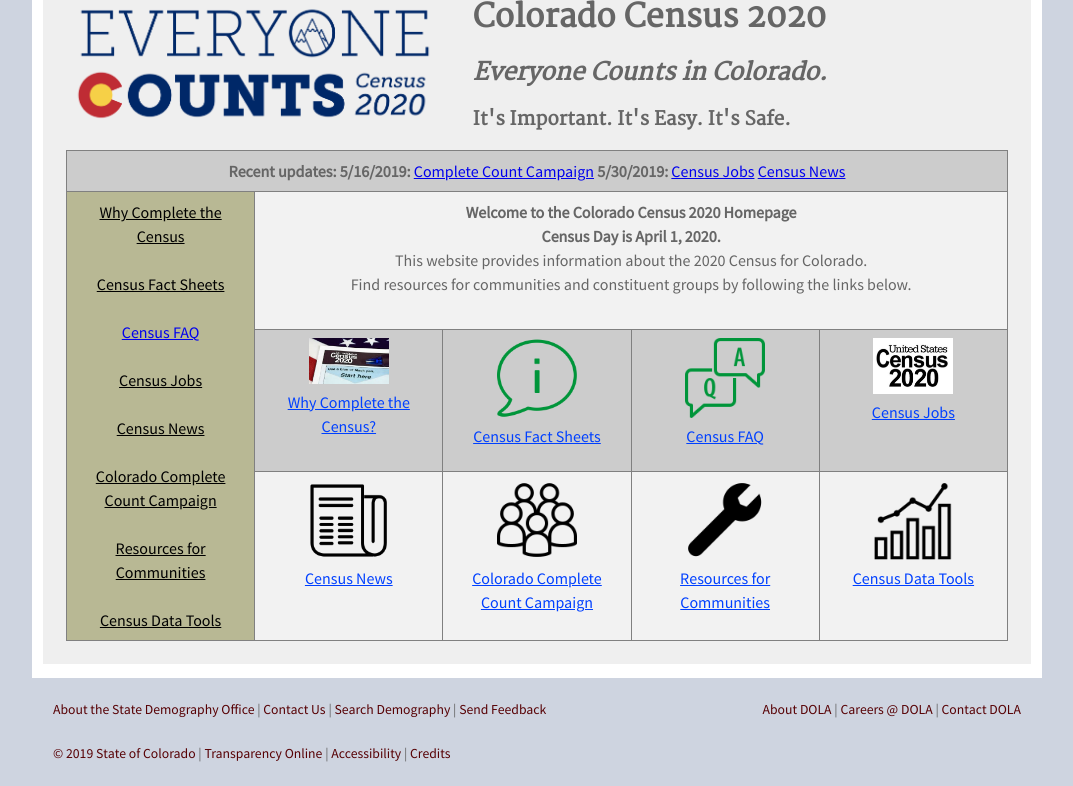
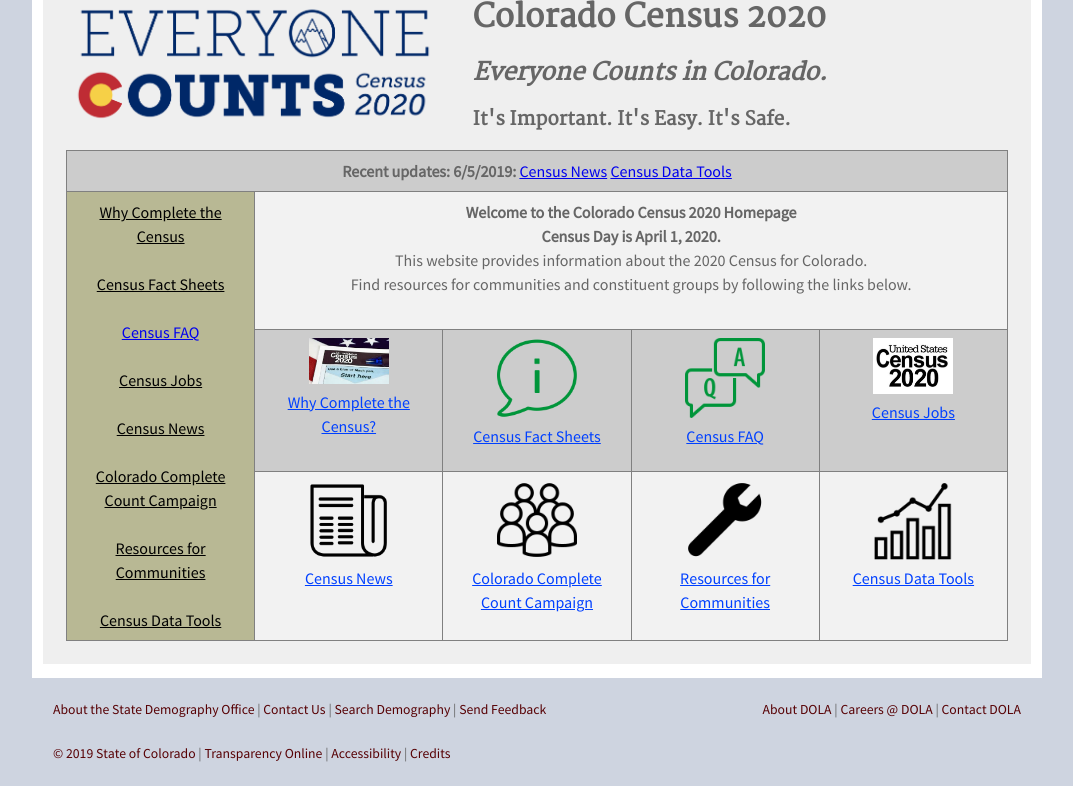
Before and after one commit to TBleess/Website_New, a Jekyll site: the page built from pages/5_CensusACS/census_2020_main.html, in a window 1280 px wide and 900 px high, scrolled down 851 px, cut to the strip 114-900 px from the top of the window. Shown: the whole strip, without its empty margins (103-1176 px from the left). Built offline with Jekyll 4.4.1, drawn with Linux system fonts in a browser that asks for light colours.

Commit message:
Update census_2020_main.html

```diff
--- a/pages/5_CensusACS/census_2020_main.html
+++ b/pages/5_CensusACS/census_2020_main.html
@@ -68,9 +68,8 @@
 		<col width="176px">
 		<td align="left" colspan="5" >
 			<b>Recent updates:</b>
-			<b>5/16/2019:</b> <a href='https://demography.dola.colorado.gov/demography/2020CCCC/'>Complete Count Campaign</a>
-			<b>5/30/2019:</b> <a href='https://demography.dola.colorado.gov/census-acs/2020-census-jobs/'>Census Jobs</a>
-			<a href='https://demography.dola.colorado.gov/census-acs/2020-news/'>Census News</a>
+			<b>6/5/2019:</b> <a href='https://demography.dola.colorado.gov/census-acs/2020-news/'>Census News</a>
+			<a href="https://demography.dola.colorado.gov/census-acs/2020-response-tracker/">Census Data Tools</a>
 		</td>
                 </tr>
 		<tr>
```
